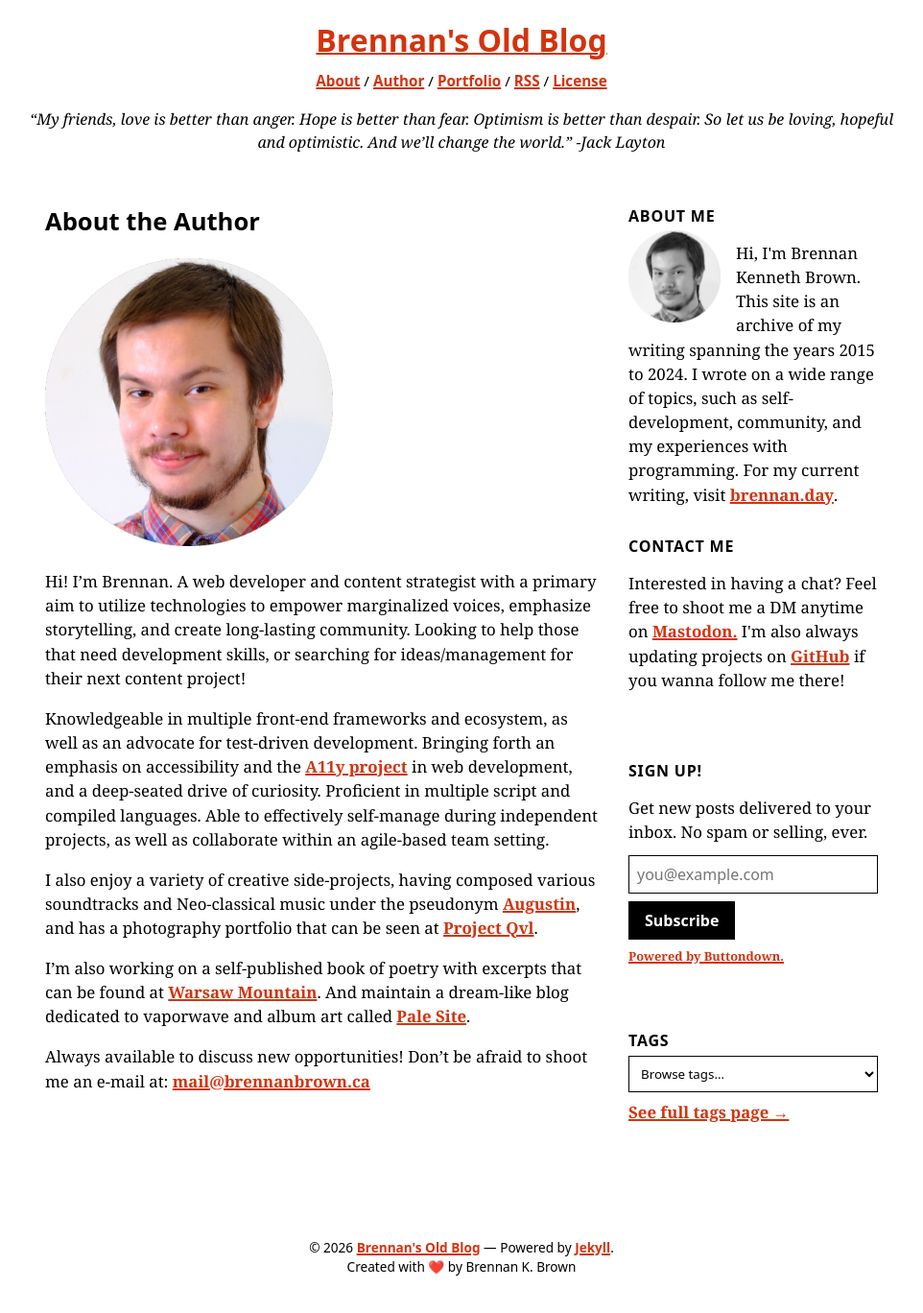
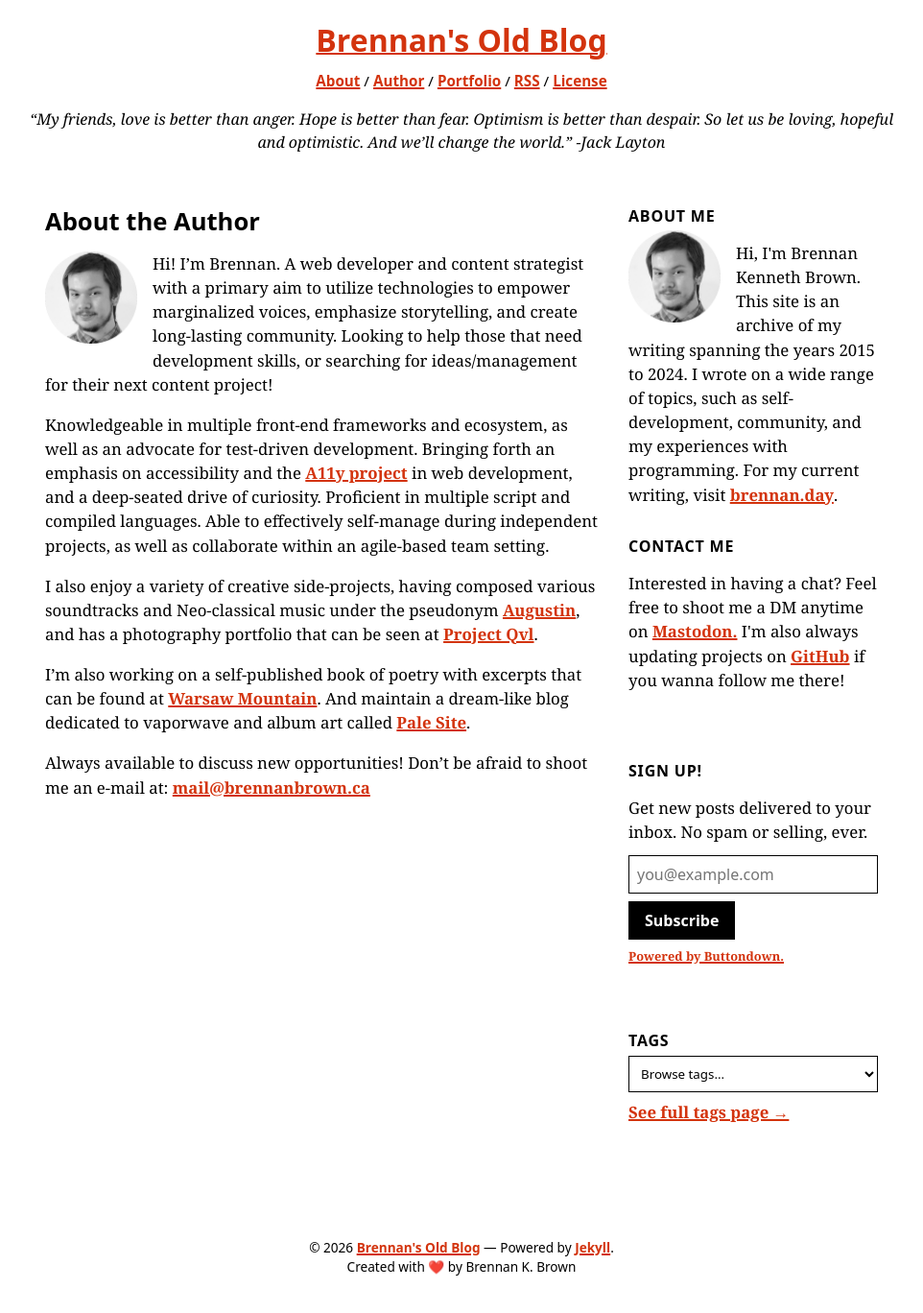
Before and after one commit to brennanbrown/old-blog, a Jekyll site: the page built from author.markdown, in a window 1280 px wide. Shown: the whole page at 96% size, without its empty margins (159-1121 px from the left). Built offline with Jekyll 4.4.1, drawn with Linux system fonts in a browser that asks for light colours.

```diff
--- a/about.markdown
+++ b/about.markdown
@@ -10,7 +10,7 @@ This blog was originally started in 2015 on [Medium](https://medium.com/brennanb
 
 Since then, I have migrated to WordPress with the name Wander Notebook, (now offline, but archived [here](https://web.archive.org/web/20211205111210/https://wandernotebook.com/)) to now self-hosting on GitHub using a bare-bones layout and design I made myself, under the name Brennan's Old Blog.
 
-**Note:** This site is an archive of my writing from 2015-2021. My current writing lives at [brennan.day](https://brennan.day).
+**Note:** This site is an archive of my writing from 2015-2024. My current writing lives at [brennan.day](https://brennan.day).
 
 With no expertise or formal education, I have written a multitude of posts on various topics over the years. My most frequented topics are happiness, creativity, productivity, and writing itself.
 
--- a/author.markdown
+++ b/author.markdown
@@ -7,9 +7,7 @@ layout: page
 guid: http://lastremark.wordpress.com/?page_id=1
 ---
 
-<div class="wp-block-image is-style-circle-mask">
-  <figure class="alignright size-medium is-resized"><img src="/img/avatar.png" alt="" class="wp-image-191" width="300" height="200" /></figure>
-</div>
+<img class="avatar" src="/img/avatar.png" alt="Brennan's Face" width="96" height="96">
 
 Hi! I'm Brennan. A web developer and content strategist with a primary aim to utilize technologies to empower marginalized voices, emphasize storytelling, and create long-lasting community. Looking to help those that need development skills, or searching for ideas/management for their next content project!
 
```
Also changed, not shown: CHANGELOG.md, README.md.
